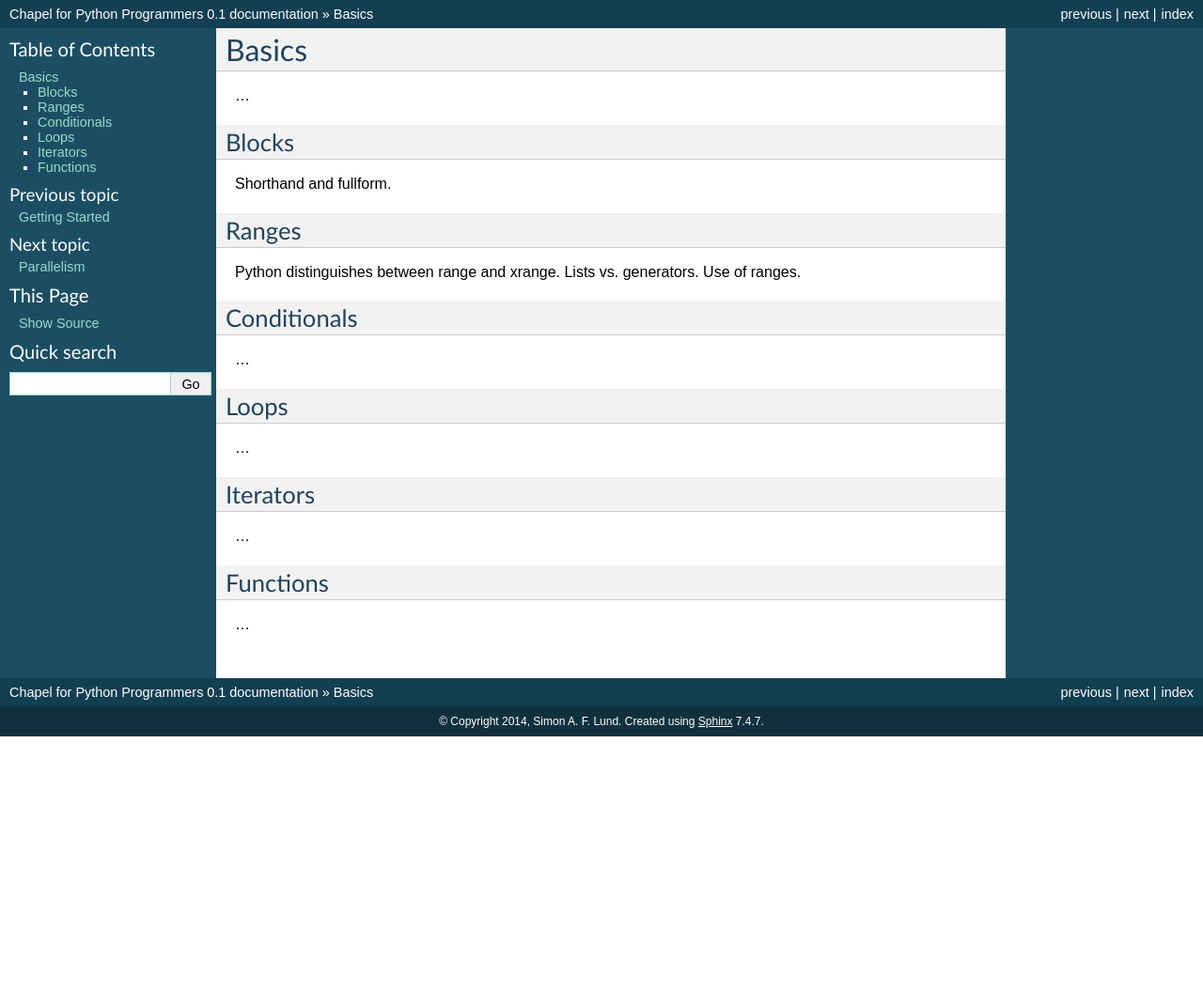
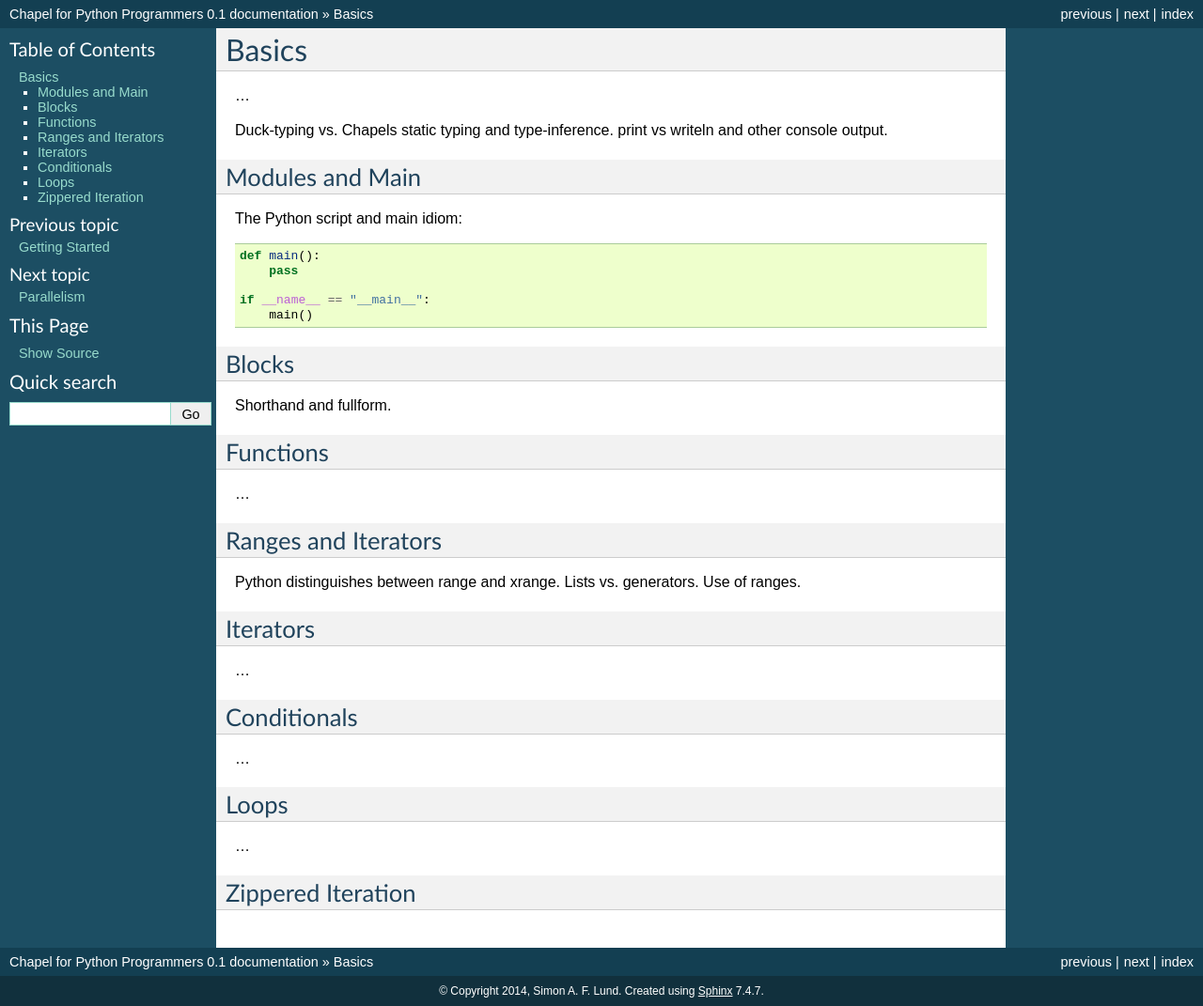
Before and after one commit to safl/chplforpyp-docs, a Sphinx documentation site: the page built from docs/source/basics.rst, in a window 1280 px wide. Shown: the whole page at 94% size. Built offline with Sphinx 7.4.7, drawn with Linux system fonts in a browser that asks for light colours; formulas are drawn with MathJax 3; before the commit the page ends 900 px from its top, so only the background shows below that.

```diff
--- a/docs/source/basics.rst
+++ b/docs/source/basics.rst
@@ -2,18 +2,43 @@ Basics
 ======
 
 ...
+
+Duck-typing vs. Chapels static typing and type-inference.
+print vs writeln and other console output.
+
+Modules and Main
+----------------
+
+The Python script and main idiom::
+
+    def main():
+        pass
+
+    if __name__ == "__main__":
+        main()
 
 Blocks
 ------
 
 Shorthand and fullform.
 
-Ranges
-------
+Functions
+---------
+
+...
+
+
+Ranges and Iterators
+--------------------
 
 Python distinguishes between range and xrange.
 Lists vs. generators.
 Use of ranges.
+
+Iterators
+---------
+
+...
 
 Conditionals
 ------------
@@ -25,13 +50,5 @@ Loops
 
 ...
 
-Iterators
----------
-
-...
-
-
-Functions
----------
-
-...
+Zippered Iteration
+------------------
--- a/docs/source/conf.py
+++ b/docs/source/conf.py
@@ -30,6 +30,7 @@ import os
 # ones.
 extensions = [
     'sphinx.ext.pngmath',
+    'sphinxcontrib.bibtex'
 ]
 
 # Add any paths that contain templates here, relative to this directory.
--- a/docs/source/getting_started.rst
+++ b/docs/source/getting_started.rst
@@ -1,5 +1,8 @@
 Getting Started
 ===============
+
+See :cite:`1987:nelson` for an introduction to non-standard analysis.
+
 
 Installing
 ~~~~~~~~~~
--- a/docs/source/index.rst
+++ b/docs/source/index.rst
@@ -44,3 +44,9 @@ Indices and tables
 * :ref:`genindex`
 * :ref:`modindex`
 * :ref:`search`
+
+
+Bibliography
+============
+
+.. bibliography:: refs.bib
--- /dev/null
+++ b/docs/source/misc.rst
@@ -0,0 +1,5 @@
+This documentation is hosted on readthedocs.org.
+
+To work on it the following 'extra' Python extensions are needed::
+
+    pip install sphinxcontrib-bibtex pybtex
--- a/docs/source/parallelism.rst
+++ b/docs/source/parallelism.rst
@@ -29,3 +29,6 @@ A task in Chapel::
         writeln("The second task terminate after printing this");
     }
     writeln("The original task will terminate after printing this");
+
+
+Synchronization.
--- /dev/null
+++ b/docs/source/refs.bib
@@ -0,0 +1,6 @@
+@Book{1987:nelson,
+  author = {Edward Nelson},
+  title = {Radically Elementary Probability Theory},
+  publisher = {Princeton University Press},
+  year = {1987}
+}
```
